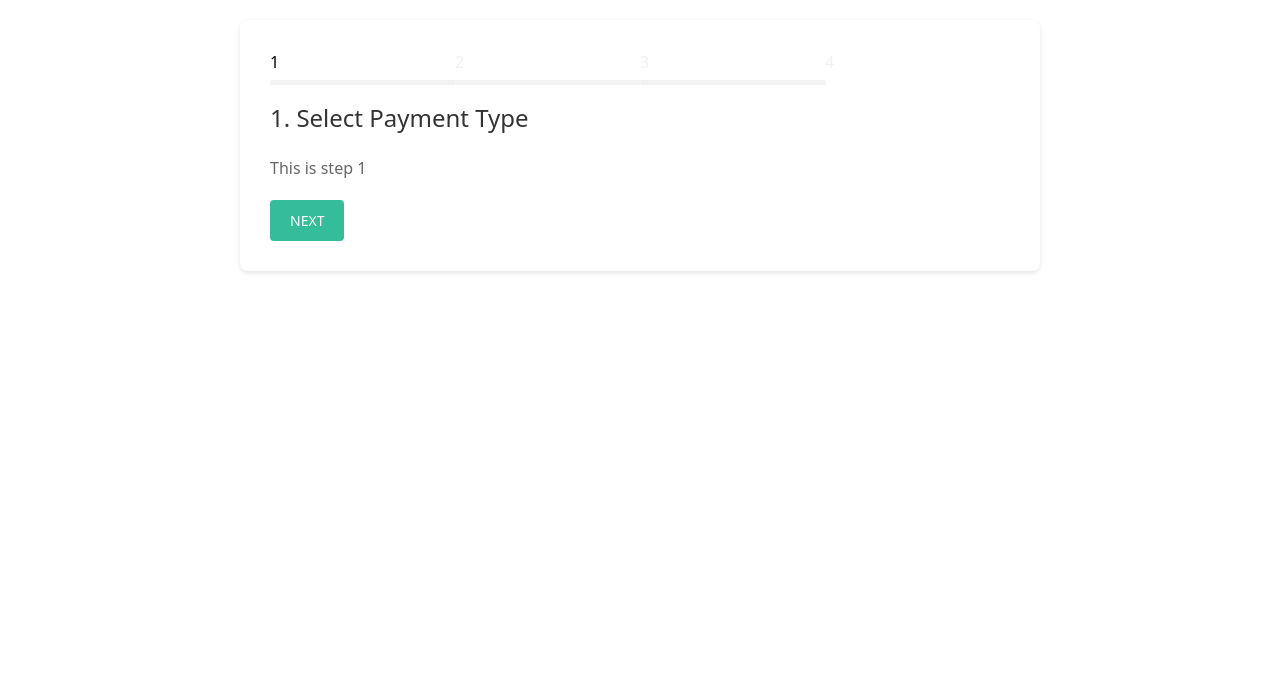
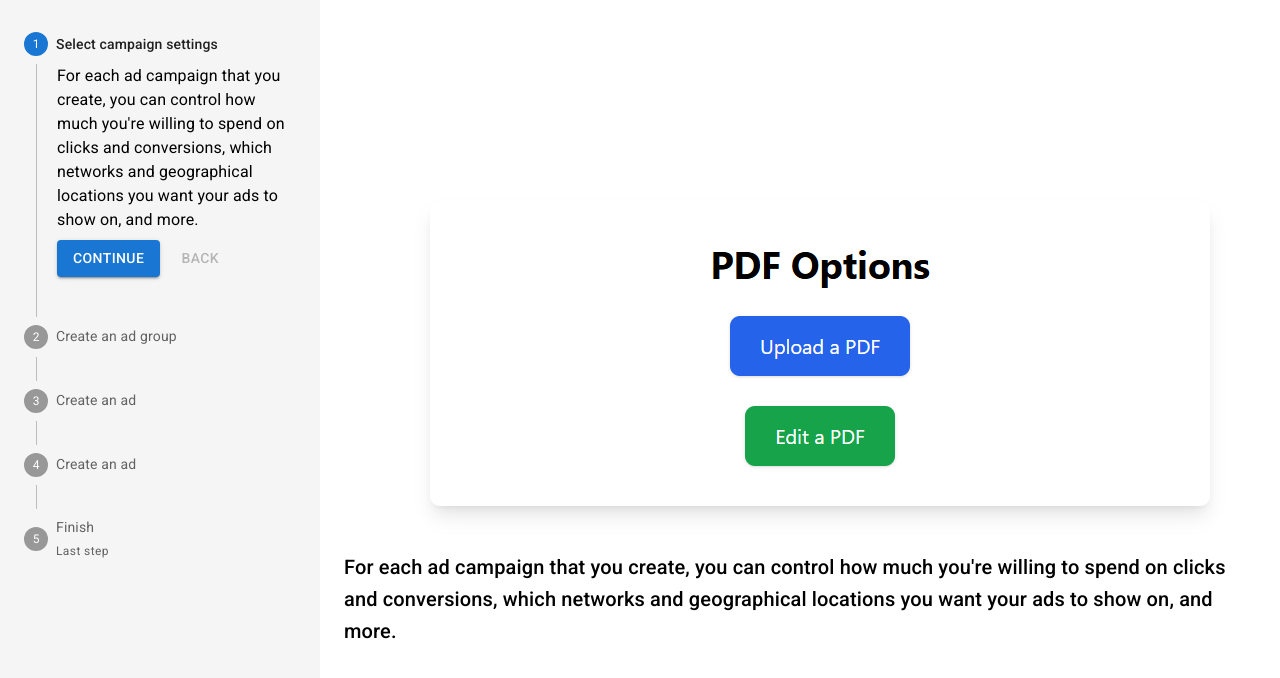
Before and after one commit to hakimoufkir/EditionDesDocument-FrontLab, a React (Create React App) app: page / in a window 1280 px wide. Shown: the top 678 px of the page. Built offline with nearby package versions, Linux system fonts and the light colour scheme.

Commit message:
pré-version de front lab

```diff
--- a/public/index.html
+++ b/public/index.html
@@ -3,6 +3,7 @@
   <head>
     <meta charset="utf-8" />
     <link rel="icon" href="%PUBLIC_URL%/favicon.ico" />
+    <link rel="stylesheet" href="https://fonts.googleapis.com/css?family=Roboto:300,400,500,700&display=swap" />
     <meta name="viewport" content="width=device-width, initial-scale=1" />
     <meta name="theme-color" content="#000000" />
     <meta
--- a/src/components/PdfOptions.js
+++ b/src/components/PdfOptions.js
@@ -1,12 +1,23 @@
-import React, { useState, useEffect } from 'react';
+import React, { useState, useEffect, useRef } from 'react';
 import { useNavigate } from 'react-router-dom';
 import axios from 'axios';
+import { FaFileImport, FaUpload, FaTimesCircle, FaEdit, FaTrash } from 'react-icons/fa';
+
+const truncateFilename = (filename, maxLength = 27) => {
+  const name = filename.replace('.pdf', ''); // Remove .pdf extension
+  if (name.length > maxLength) {
+    return `${name.slice(0, maxLength)}...`;
+  }
+  return name;
+};
 
 const PdfOptions = () => {
   const [selectedOption, setSelectedOption] = useState(null);
   const [documentList, setDocumentList] = useState([]);
-  const [uploadFile, setUploadFile] = useState(null);
+  const [uploadFile, setUploadFile] = useState([]);
+  const [uploadedFilenames, setUploadedFilenames] = useState(new Set());
   const [error, setError] = useState(null);
+  const fileInputRef = useRef(null);
   const navigate = useNavigate();
 
   useEffect(() => {
@@ -18,13 +29,28 @@ const PdfOptions = () => {
   }, [selectedOption]);
 
   const handleUploadChange = (event) => {
-    setUploadFile(event.target.files[0]);
+    const files = Array.from(event.target.files);
+    const newFiles = files.filter(file => !uploadedFilenames.has(file.name));
+    if (newFiles.length === 0) {
+      setError('Some files have already been uploaded.');
+      return;
+    }
+
+    if (uploadFile.length + newFiles.length > 5) {
+      setError('You can only upload a maximum of 5 PDFs.');
+      return;
+    }
+
+    setUploadFile(prevFiles => [...prevFiles, ...newFiles]);
+    setUploadedFilenames(prevFilenames => new Set([...prevFilenames, ...newFiles.map(file => file.name)]));
+    setError(null);
   };
 
   const handleUpload = () => {
-    if (uploadFile) {
+    if (uploadFile.length > 0) {
+      uploadFile.forEach(file => {
         const formData = new FormData();
-      formData.append('file', uploadFile);
+        formData.append('file', file);
 
         axios.post(`${process.env.REACT_APP_BASE_URL}/api/File/upload`, formData, {
           headers: { 'Content-Type': 'multipart/form-data' },
@@ -38,11 +64,14 @@ const PdfOptions = () => {
             return axios.post(`${process.env.REACT_APP_BASE_URL}/api/Document/add`, documentData);
           })
           .then(() => {
-          setUploadFile(null);
-          setSelectedOption(null);
-          console.log('Document added successfully.');
+            console.log(`Document ${file.name} added successfully.`);
           })
           .catch(error => setError('Error uploading file or adding document: ' + error.message));
+      });
+
+      setUploadFile([]);
+      setUploadedFilenames(new Set());
+      setSelectedOption(null);
     }
   };
 
@@ -64,7 +93,6 @@ const PdfOptions = () => {
           .then(downloadResponse => {
             const fileBlob = new Blob([downloadResponse.data], { type: 'application/pdf' });
 
-            // Navigate to PdfViewerComponent with the file Blob, instantJSON, and id
             navigate('/pdf-viewer', { state: { fileBlob, pathFile, instantJSON, id } });
           })
           .catch(error => setError('Error downloading file: ' + error.message));
@@ -75,26 +103,50 @@ const PdfOptions = () => {
       });
   };
 
+  const handleImport = () => {
+    if (fileInputRef.current) {
+      fileInputRef.current.click();
+    }
+  };
+
   const handleBack = () => {
     setSelectedOption(null);
+    setUploadFile([]);
+    setUploadedFilenames(new Set());
     setError(null);
+  };
+
+  const handleRemoveFile = (index) => {
+    const fileToRemove = uploadFile[index].name;
+    setUploadFile(prevFiles => {
+      const newFiles = prevFiles.filter((_, i) => i !== index);
+      setUploadedFilenames(prevFilenames => {
+        const newFilenames = new Set(prevFilenames);
+        newFilenames.delete(fileToRemove);
+        return newFilenames;
+      });
+      return newFiles;
+    });
   };
 
   return (
     <div className="container mx-auto p-6 max-w-2xl">
-      <div className="bg-white shadow-lg rounded-lg p-8 mt-52">
+      <div className="bg-white rounded-lg p-8 mt-52 border border-gray-300">
         <h1 className="text-3xl font-bold mb-6 text-center">PDF Options</h1>
         {error && <p className="text-red-500 mb-6">{error}</p>}
         {!selectedOption ? (
           <div className="flex flex-col items-center space-y-6">
             <button
-              className="bg-blue-600 text-white py-3 px-6 rounded-lg shadow hover:bg-blue-700 transition duration-200"
-              onClick={() => setSelectedOption('upload')}
+              className="bg-blue-600 text-white py-3 px-6 rounded-lg hover:bg-blue-700 transition duration-200"
+              onClick={() => {
+                setSelectedOption('upload');
+                setUploadFile([]); // Ensure files are cleared when selecting upload
+              }}
             >
               Upload a PDF
             </button>
             <button
-              className="bg-green-600 text-white py-3 px-6 rounded-lg shadow hover:bg-green-700 transition duration-200"
+              className="bg-green-600 text-white py-3 px-6 rounded-lg hover:bg-green-700 transition duration-200"
               onClick={() => setSelectedOption('edit')}
             >
               Edit a PDF
@@ -102,20 +154,44 @@ const PdfOptions = () => {
           </div>
         ) : selectedOption === 'upload' ? (
           <div className="flex flex-col items-center space-y-6">
+            <div className="flex justify-end items-center space-x-3 mb-4">
+              <button onClick={handleImport} className="bg-green-500 text-white p-3 rounded-full hover:bg-green-600">
+                <FaFileImport size={20} />
+              </button>
+              <button onClick={handleUpload} className="bg-blue-500 text-white p-3 rounded-full hover:bg-blue-600">
+                <FaUpload size={20} />
+              </button>
+              <button onClick={() => setUploadFile([])} className="bg-red-500 text-white p-3 rounded-full hover:bg-red-600">
+                <FaTimesCircle size={20} />
+              </button>
+            </div>
+
             <input
               type="file"
               accept=".pdf"
               onChange={handleUploadChange}
-              className="border border-gray-300 py-2 px-4 rounded-lg w-full"
+              ref={fileInputRef}
+              className="hidden"
+              multiple
             />
+
+            {uploadFile && uploadFile.map((file, index) => (
+              <div key={index} className="flex items-center justify-between p-4 bg-gray-100 rounded-lg mb-2 w-full border border-gray-300">
+                <div className="flex-1 flex items-center">
+                  <span className="truncate flex-1 mr-4">{truncateFilename(file.name)}</span>
+                  <span className="text-gray-600 mr-4">{(file.size / 1024).toFixed(2)} KB</span>
+                </div>
                 <button
-              className="bg-blue-600 text-white py-3 px-6 rounded-lg shadow hover:bg-blue-700 transition duration-200"
-              onClick={handleUpload}
+                  className="bg-red-500 text-white p-2 rounded-full hover:bg-red-600"
+                  onClick={() => handleRemoveFile(index)}
                 >
-              Upload
+                  <FaTrash size={16} />
                 </button>
+              </div>
+            ))}
+
             <button
-              className="bg-gray-600 text-white py-3 px-6 rounded-lg shadow hover:bg-gray-700 transition duration-200"
+              className="bg-gray-600 text-white py-3 px-6 rounded-lg hover:bg-gray-700 transition duration-200"
               onClick={handleBack}
             >
               Back
@@ -125,19 +201,19 @@ const PdfOptions = () => {
           <div className="mt-6">
             <ul className="space-y-4">
               {documentList.map((doc, index) => (
-                <li key={index} className="flex justify-between items-center p-4 bg-gray-100 rounded-lg hover:bg-gray-200 transition duration-200 shadow">
-                  <span className="truncate">{doc.pathFile}</span>
+                <li key={index} className="flex justify-between items-center p-4 bg-gray-100 rounded-lg border border-gray-300 hover:bg-gray-200 transition duration-200">
+                  <span className="truncate flex-1 mr-4">{truncateFilename(doc.pathFile)}</span>
                   <button
-                    className="bg-blue-600 text-white py-2 px-4 rounded-lg shadow hover:bg-blue-700 transition duration-200"
+                    className="bg-blue-600 text-white py-2 px-4 rounded-lg hover:bg-blue-700 transition duration-200"
                     onClick={() => handleEdit(doc)}
                   >
-                    Edit
+                    <FaEdit size={20} />
                   </button>
                 </li>
               ))}
             </ul>
             <button
-              className="bg-gray-600 text-white py-3 px-6 mt-4 rounded-lg shadow hover:bg-gray-700 transition duration-200"
+              className="bg-gray-600 text-white py-3 px-6 mt-4 rounded-lg hover:bg-gray-700 transition duration-200"
               onClick={handleBack}
             >
               Back
--- a/src/components/Stepper.js
+++ b/src/components/Stepper.js
@@ -1,97 +1,130 @@
-import React, { useState } from 'react';
+import * as React from 'react';
+import Box from '@mui/material/Box';
+import Stepper from '@mui/material/Stepper';
+import Step from '@mui/material/Step';
+import StepLabel from '@mui/material/StepLabel';
+import StepContent from '@mui/material/StepContent';
+import Button from '@mui/material/Button';
+import Paper from '@mui/material/Paper';
+import Typography from '@mui/material/Typography';
 import { useNavigate } from 'react-router-dom';
-import './Stepper.css';
 
-const Stepper = () => {
-  const [activeStep, setActiveStep] = useState(0);
+// Example images for each step (replace these URLs with your own images)
+import image1 from '.././assets/image1.png';
+const stepImages = [
+  image1,
+  'https://via.placeholder.com/600x400?text=Step+2+Image',
+  'https://via.placeholder.com/600x400?text=Step+3+Image',
+  'https://via.placeholder.com/600x400?text=Step+4+Image',
+  'https://via.placeholder.com/600x400?text=Step+5+Image',
+];
+
+const steps = [
+  {
+    label: 'Select campaign settings',
+    description: `For each ad campaign that you create, you can control how much
+              you're willing to spend on clicks and conversions, which networks
+              and geographical locations you want your ads to show on, and more.`,
+  },
+  {
+    label: 'Create an ad group',
+    description:
+      'An ad group contains one or more ads which target a shared set of keywords.',
+  },
+  {
+    label: 'Create an ad',
+    description: `Try out different ad text to see what brings in the most customers,
+              and learn how to enhance your ads using features like ad extensions.
+              If you run into any problems with your ads, find out how to tell if
+              they're running and how to resolve approval issues.`,
+  },
+  {
+    label: 'Create an ad',
+    description: `Try out different ad text to see what brings in the most customers,
+              and learn how to enhance your ads using features like ad extensions.
+              If you run into any problems with your ads, find out how to tell if
+              they're running and how to resolve approval issues.`,
+  },
+  {
+    label: 'Finish',
+    description: `finish.`,
+  },
+];
+
+export default function VerticalLinearStepper() {
+  const [activeStep, setActiveStep] = React.useState(0);
+
+  const handleNext = () => {
+    setActiveStep((prevActiveStep) => prevActiveStep + 1);
+  };
+
+  const handleBack = () => {
+    setActiveStep((prevActiveStep) => prevActiveStep - 1);
+  };
+
   const navigate = useNavigate();
 
-  const steps = [
-    { title: 'Step 1', content: '1. Select Payment Type', description: 'This is step 1' },
-    { title: 'Step 2', content: '2. Enter Payment Information', description: 'This is step 2' },
-    { title: 'Step 3', content: '3. Review and Submit Payment', description: 'This is step 3' },
-    { title: 'Step 4', content: '4. All done!', description: 'You have successfully completed all steps.' }
-  ];
-
-  const handleNext = () => {
-    if (activeStep < steps.length - 1) {
-      setActiveStep(prevStep => prevStep + 1);
-    }
-  };
-
-  const handlePrev = () => {
-    if (activeStep > 0) {
-      setActiveStep(prevStep => prevStep - 1);
-    }
-  };
-
-  const handleSubmit = () => {
-    // Navigate to PdfViewerComponent
-    navigate('/pdf-options');
-    // navigate('/pdf-viewer');
+  const handleRedirect = () => {
+    navigate('/pdf-options')
   };
 
   return (
-    <div className="container">
-      <div className="panel panel-default">
-        <div className="panel-body">
-          <div className="stepper">
-            <ul className="nav nav-tabs" role="tablist">
-              {steps.map((step, index) => (
-                <li
-                  key={index}
-                  role="presentation"
-                  className={index === activeStep ? 'active' : index < activeStep ? 'completed' : 'disabled'}
-                >
-                  <a href={`#stepper-step-${index + 1}`} role="tab" title={step.title}>
-                    <span className="round-tab">{index + 1}</span>
-                  </a>
-                </li>
-              ))}
-            </ul>
-            <div className="tab-content">
-              {steps.map((step, index) => (
-                index === activeStep && (
-                  <div
-                    key={index}
-                    role="tabpanel"
-                    className={`tab-pane fade ${index === activeStep ? 'in active' : ''}`}
-                    id={`stepper-step-${index + 1}`}
-                  >
-                    <h3 className="h2">{step.content}</h3>
-                    <p>{step.description}</p>
-                    <ul className="list-inline pull-right">
-                      {index > 0 && (
-                        <li>
-                          <button className="btn btn-default prev-step" onClick={handlePrev}>
-                            Back
-                          </button>
-                        </li>
-                      )}
-                      {index < steps.length - 1 && (
-                        <li>
-                          <button className="btn btn-primary next-step" onClick={handleNext}>
-                            Next
-                          </button>
-                        </li>
-                      )}
-                      {index === steps.length - 1 && (
-                        <li>
-                          <button className="btn btn-primary" onClick={handleSubmit}>
-                            Submit Payment
-                          </button>
-                        </li>
-                      )}
-                    </ul>
+    <Box sx={{ display: 'flex', width: '100%', height: '100vh' }}>
+      {/* Left column: Stepper */}
+      <Box sx={{ width: '25%', p: 3, backgroundColor: '#f5f5f5' }}>
+        <Stepper activeStep={activeStep} orientation="vertical">
+          {steps.map((step, index) => (
+            <Step key={step.label}>
+              <StepLabel
+                optional={
+                  index === steps.length - 1 ? (
+                    <Typography variant="caption">Last step</Typography>
+                  ) : null
+                }
+              >
+                {step.label}
+              </StepLabel>
+              <StepContent>
+                <Typography>{step.description}</Typography>
+                <Box sx={{ mb: 2 }}>
+                  <div>
+                    <Button
+                      variant="contained"
+                      onClick={handleNext}
+                      sx={{ mt: 1, mr: 1 }}
+                    >
+                      {index === steps.length - 1 ? 'Finish' : 'Continue'}
+                    </Button>
+                    <Button
+                      disabled={index === 0}
+                      onClick={handleBack}
+                      sx={{ mt: 1, mr: 1 }}
+                    >
+                      Back
+                    </Button>
                   </div>
-                )
-              ))}
-            </div>
-          </div>
-        </div>
-      </div>
-    </div>
+                </Box>
+              </StepContent>
+            </Step>
+          ))}
+        </Stepper>
+        {activeStep === steps.length && (
+          <Paper square elevation={0} sx={{ p: 3 }}>
+            <Typography>All steps completed - you're finished</Typography>
+            <Button onClick={handleRedirect} sx={{ mt: 1, mr: 1 }}>
+              go To Pdf option
+            </Button>
+          </Paper>
+        )}
+      </Box>
+
+      {/* Right column: Content */}
+      <Box sx={{ width: '75%', p: 3, display: 'flex', flexDirection:'column' , alignItems: 'center', justifyContent: 'center' }}>
+        <img src={stepImages[activeStep]} alt={`Step ${activeStep + 1}`} style={{ maxWidth: '100%', maxHeight: '100%' }} />
+        <Typography variant="h6" sx={{ mt: 2 }}>
+          {steps[activeStep]?.description}
+        </Typography>
+      </Box>
+    </Box>
   );
-};
-
-export default Stepper;
+}
```
Also changed, not shown: package.json (+7 -1 lines), src/assets/image1.png (added), 1 other file (tests, documents, lock files or other folders). Lines whose indentation alone changed are shown as unchanged.
